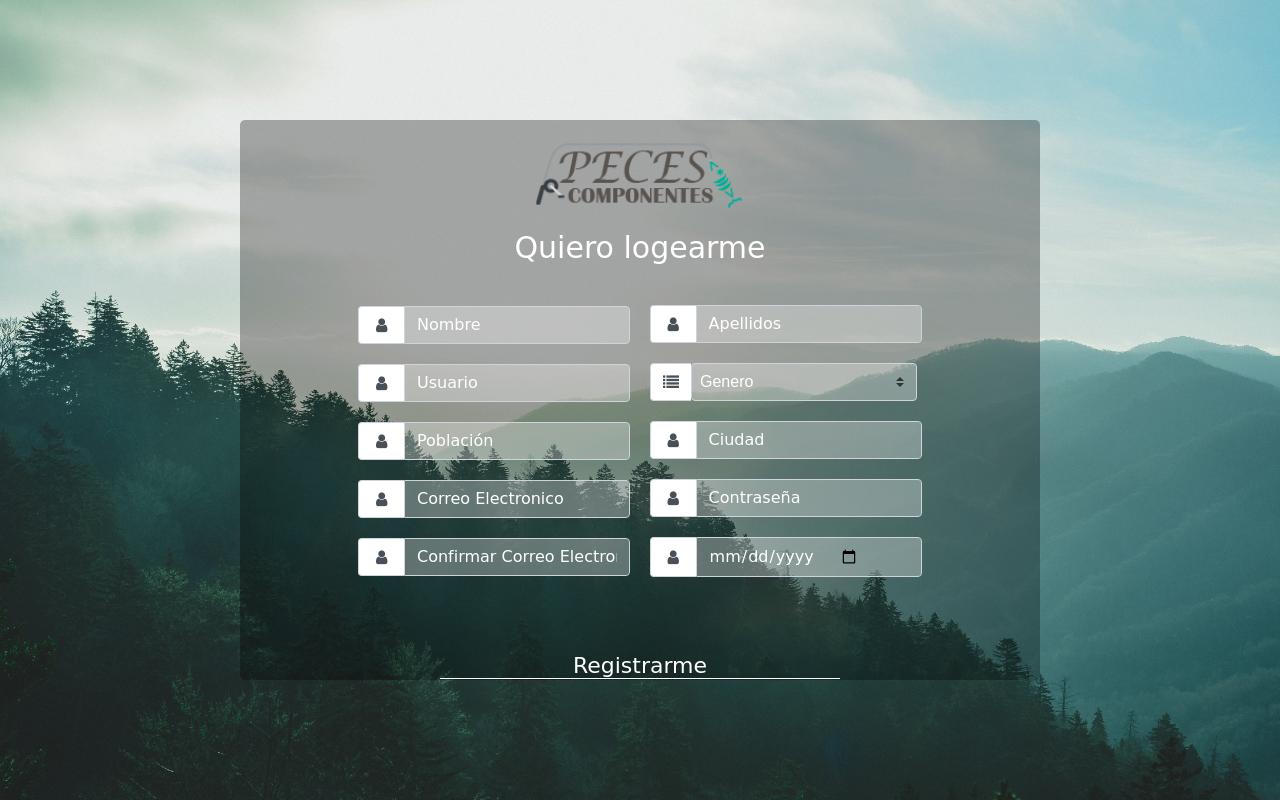
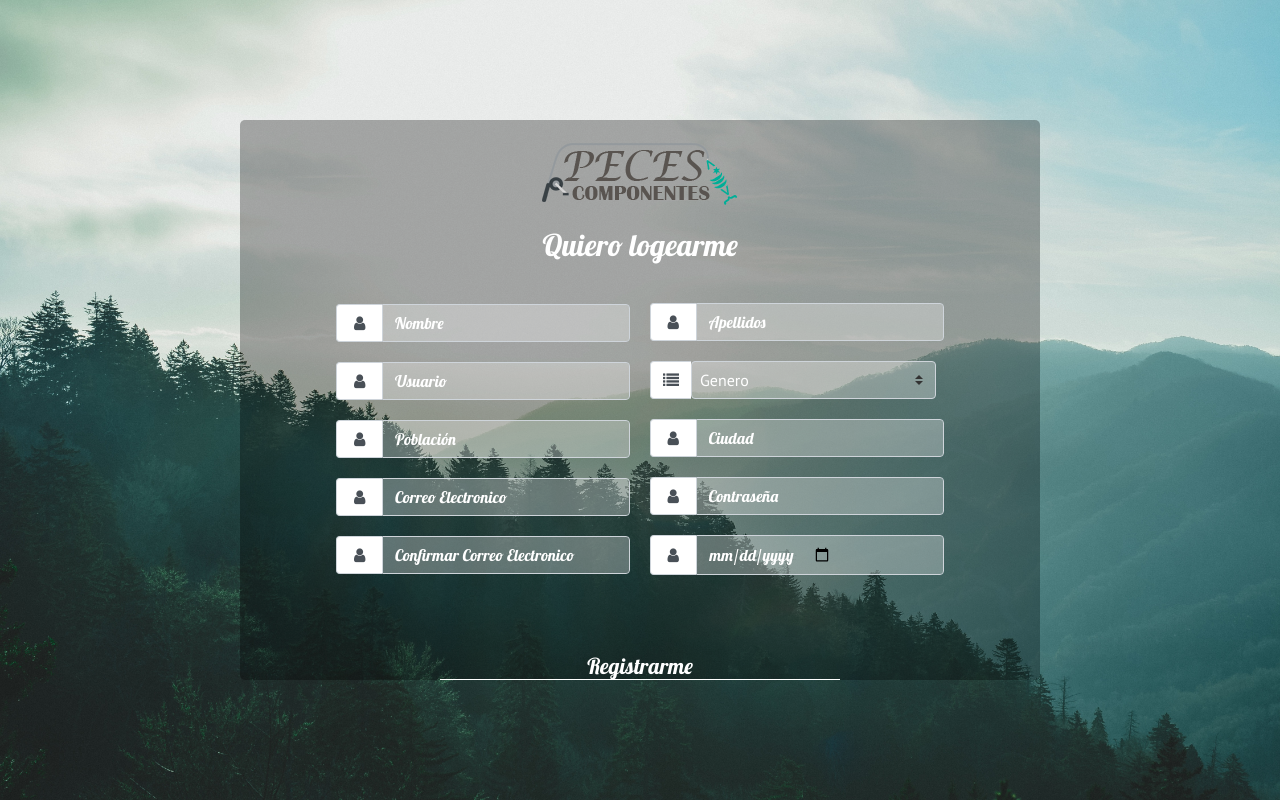
Before and after one commit to danimartinezh/Tienda-php-flexbox, a PHP site: page /registro.php in a window 1280 px wide. Run offline with PHP 8.4, Linux system fonts and the light colour scheme.

Commit message:
Update registro.php

```diff
--- a/registro.php
+++ b/registro.php
@@ -11,7 +11,7 @@
   <link rel="stylesheet" href="css/flexboxgrid.min.css">
   <link rel="stylesheet" href="css/style.css">
   <link rel="stylesheet" href="css/font-awesome.min.css">
-  <!--<link href="https://fonts.googleapis.com/css?family=Lobster|PT+Sans" rel="stylesheet">-->
+  <link href="https://fonts.googleapis.com/css?family=Lobster|PT+Sans" rel="stylesheet">
   <title>Peces Componentes</title>
 </head>
 <body id="login">
```
